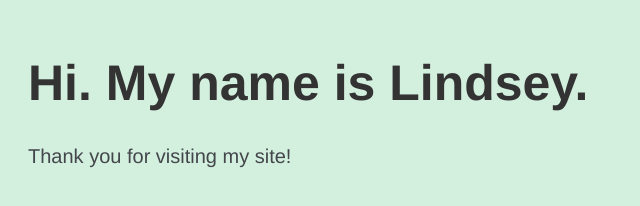
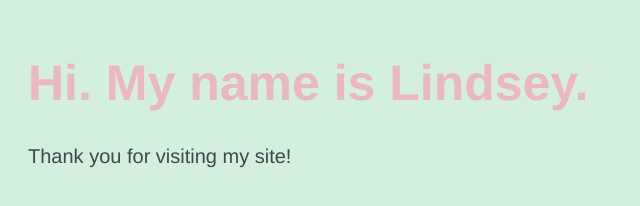
Before and after one commit to lindseyperry/lindseyperry.github.io, a plain HTML site: page index.html in a window 1280 px wide. Shown: the whole page, without its empty margins (0-640 px from the left). Drawn offline with Linux system fonts and the light colour scheme.

Commit message:
fourth commit - change h1 to pink

```diff
--- a/main.css
+++ b/main.css
@@ -11,6 +11,7 @@ body {
 
 h1 {
 	font-size: 50px;
+	color: #ECB7bf;
 }
 
 p {
```
